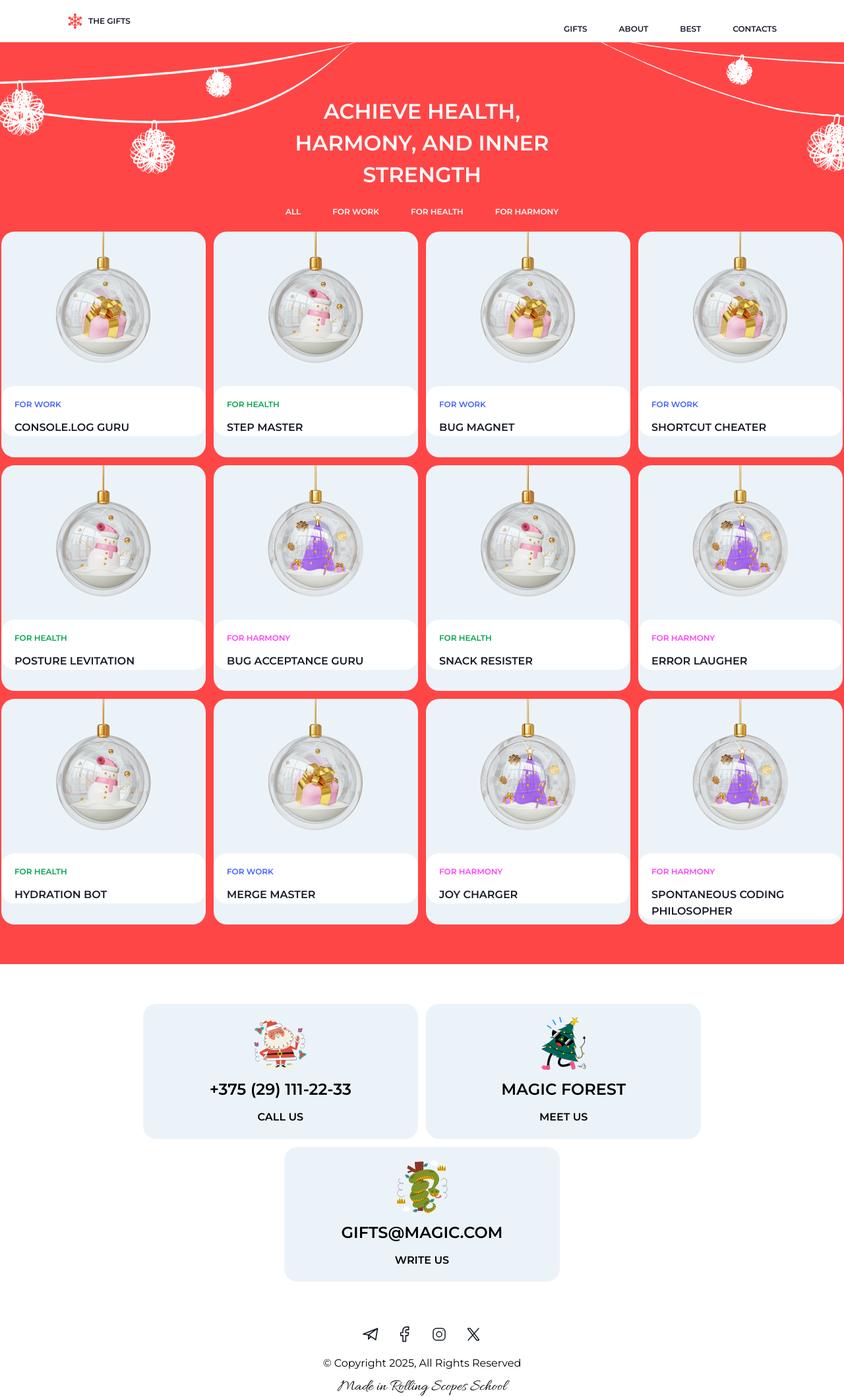
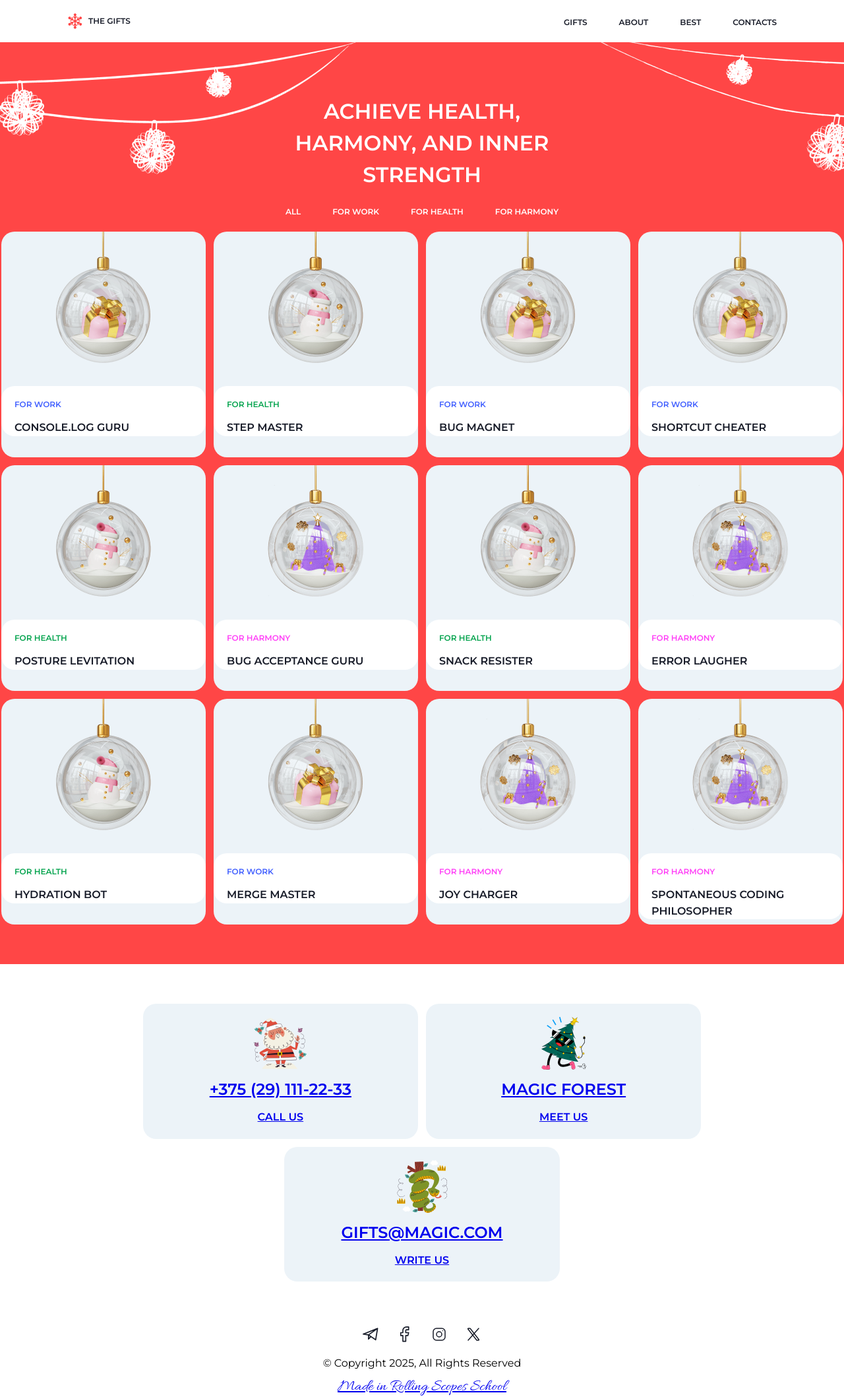
Before and after one commit to kanykeizulumova/Christmas-shop-for-RS-School, a website built with webpack: page christmas-shop/src/gifts.html in a window 1280 px wide. Shown: the whole page at 66% size. Built offline with nearby package versions, Linux system fonts and the light colour scheme; files whose address does not match are found by name.

Commit message:
feat: add links to gifts page

```diff
--- a/christmas-shop/src/gifts.html
+++ b/christmas-shop/src/gifts.html
@@ -21,24 +21,27 @@
   <header>
     <div class="header-container">
       <div class="logo">
-        <img src="./assets/snowflake.svg" alt="snowflake" class="snowflake">
+        <a href="./index.html"><img src="./assets/snowflake.svg" alt="snowflake" class="snowflake"> </a>
         <p class="action-small"> the gifts</p>
       </div>
       <div class="items-container">
-        <div class="item">
-          <p class="action-small">gifts</p>
+        <div class="item active">
+          <a href="./gifts.html" class="action-small">gifts</a>
         </div>
         <div class="item">
-          <p class="action-small">about</p>
+          <a href="./index.html#about" class="action-small">about</a>
         </div>
         <div class="item">
-          <p class="action-small">best</p>
+          <a href="./index.html#best" class="action-small">best</a>
         </div>
         <div class="item">
-          <p class="action-small">contacts</p>
+          <a href="#footer" class="action-small">contacts</a>
         </div>
       </div>
-      <div class="burger desktop-only"></div>
+      <div class="burger desktop-only">
+        <div class="bar"></div>
+        <div class="bar"></div>
+      </div>
     </div>
   </header>
   <main>
@@ -178,24 +181,24 @@
   <footer>
     <div class="footer-container">
       <div class="footer-cards">
-        <div class="footer-santa">
+        <a href="tel:+375291112233" class="footer-santa">
           <div class="santa-card"> <img src="./assets/santa-claus.svg" alt="santa-claus image"></div>
           <p class="action-large">+375 (29) 111-22-33</p>
           <h3 class="footer-header">Call Us</h3>
-        </div>
-        <div class="footer-tree">
+        </a>
+        <a href="https://www.google.com/maps/place/Bishkek" target="_blank" class="footer-tree">
           <div class="christmas-tree"> <img src="./assets/christmas-tree.svg" alt="christmas-tree image">
           </div>
           <p class="action-large">Magic forest</p>
           <h3 class="footer-header">meet us</h3>
-        </div>
-        <div class="footer-snake">
+        </a>
+        <a href="mailto:gifts@magic.com" class="footer-snake">
           <div class="snake-card"> <img src="./assets/snake.svg" alt="snake image"></div>
           <p class="action-large">gifts@magic.com</p>
           <h3 class="footer-header">write us</h3>
-        </div>
+        </a>
       </div>
-      <div class="footer-socials">
+      <div class="footer-socials" id="footer">
         <div class="socials-container">
           <div class="social-card">
             <img src="./assets/telegram.svg" alt="telegram icon">
@@ -211,7 +214,7 @@
           </div>
         </div>
         <p class="footer-p">© Copyright 2025, All Rights Reserved</p>
-        <p class="caption footer-p">Made in Rolling Scopes School</p>
+        <a href="https://rs.school/" target="_blank" class="caption footer-p">Made in Rolling Scopes School</a>
       </div>
     </div>
   </footer>
```
